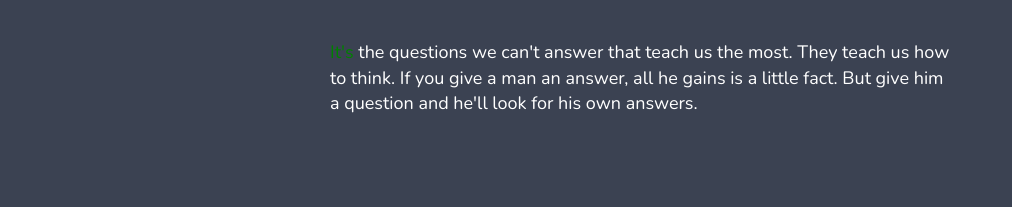
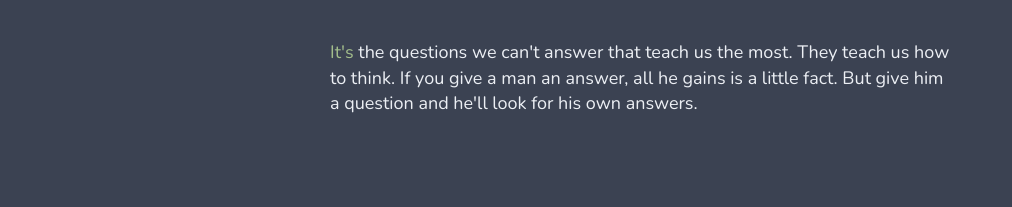
Before and after one commit to breyerjs/typequick, a React (Create React App) app: page / in a window 1280 px wide. Shown: the top 207 px of the page, without its empty margins (0-1012 px from the left). Built offline with nearby package versions, Linux system fonts and the light colour scheme.

Commit message:
Change colors

```diff
--- a/src/css/App.css
+++ b/src/css/App.css
@@ -38,7 +38,11 @@ light grey: #A6ABB2
   padding: 40px;
   font-size: 18px;
   /*color: #A6ABB2;*/
-  color: white;
+  color: #ECEFF4;
+}
+
+.current-word{
+  color: #A3BE8C;
 }
 
 .type-pane{
@@ -80,8 +84,3 @@ light grey: #A6ABB2
   font-weight: 200;
   color: white;
 }
-
-.current-word{
-  color: green;
-
-}
```
Also changed, not shown: 9 other files (tests, documents, lock files or other folders).
